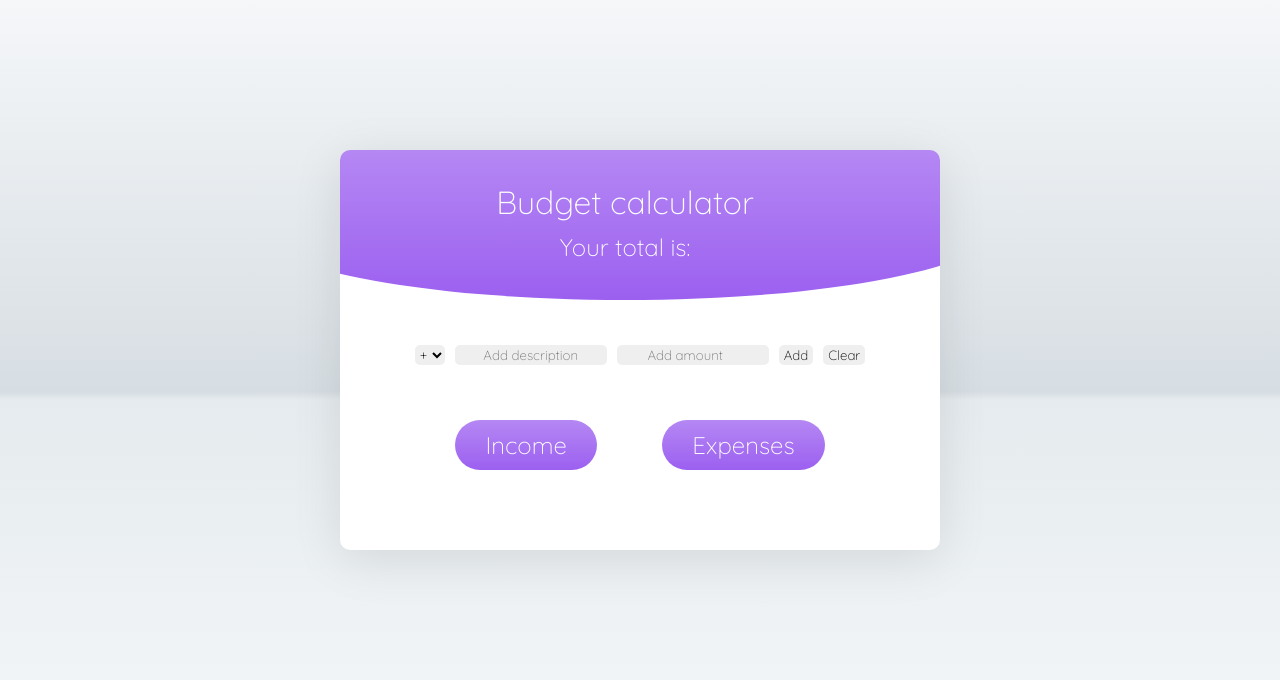
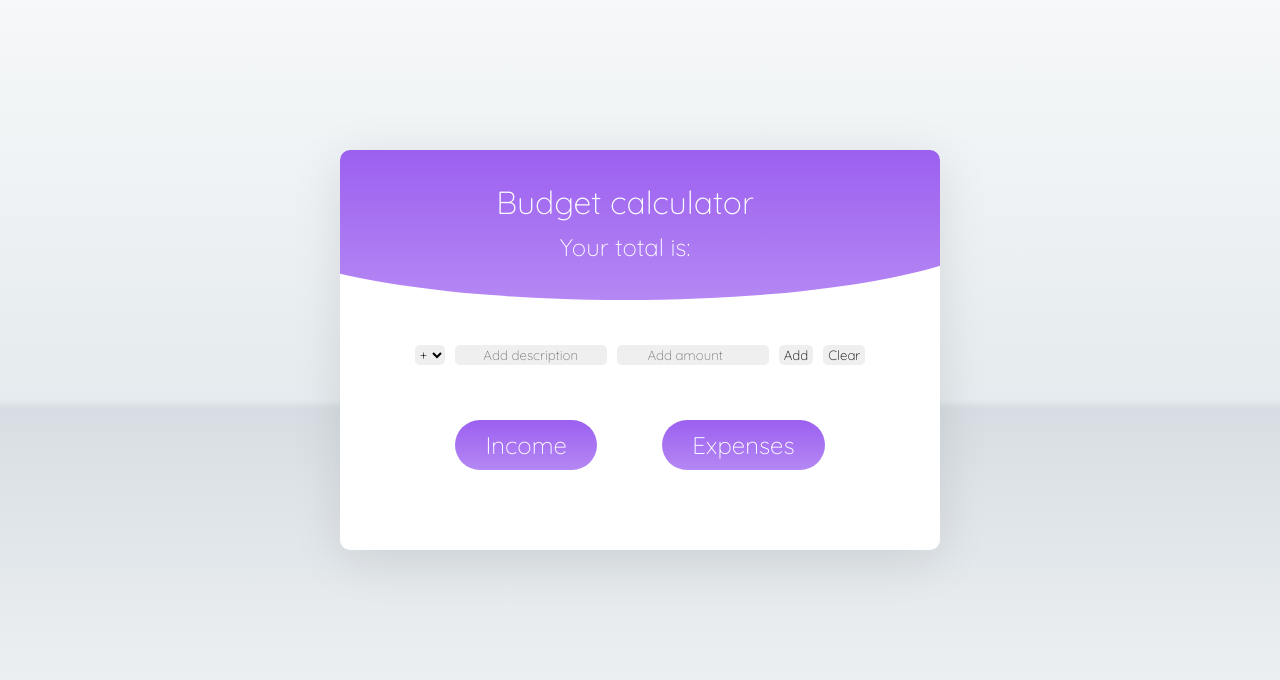
Before and after one commit to zarhaselene/budget-calculator, a website: page index.html in a window 1280 px wide. Drawn offline with nearby package versions, Linux system fonts and the light colour scheme; files that its build step writes are made by us from their sources.

Commit message:
fixed gradient errors

```diff
--- a/sass/base/_base.scss
+++ b/sass/base/_base.scss
@@ -1,5 +1,5 @@
 body {
-  @include gradient(bottom, $linear);
+  @include gradient(to bottom, $linear);
   width: 100%;
   height: 100%;
   margin: auto;
--- a/sass/layout/_header.scss
+++ b/sass/layout/_header.scss
@@ -1,5 +1,5 @@
 header {
-  @include gradient(bottom, $purplegradient);
+  @include gradient(to bottom, $purplegradient);
   height: 150px;
   width: 125%;
   margin: 0 0 20px -15%;
--- a/sass/layout/_lists.scss
+++ b/sass/layout/_lists.scss
@@ -19,7 +19,7 @@
 
 #income h2,
 #expense h2 {
-  @include gradient(bottom, $purplegradient);
+  @include gradient(to bottom, $purplegradient);
   color: $primary;
   padding: 10px 30px;
   text-align: center;
```
